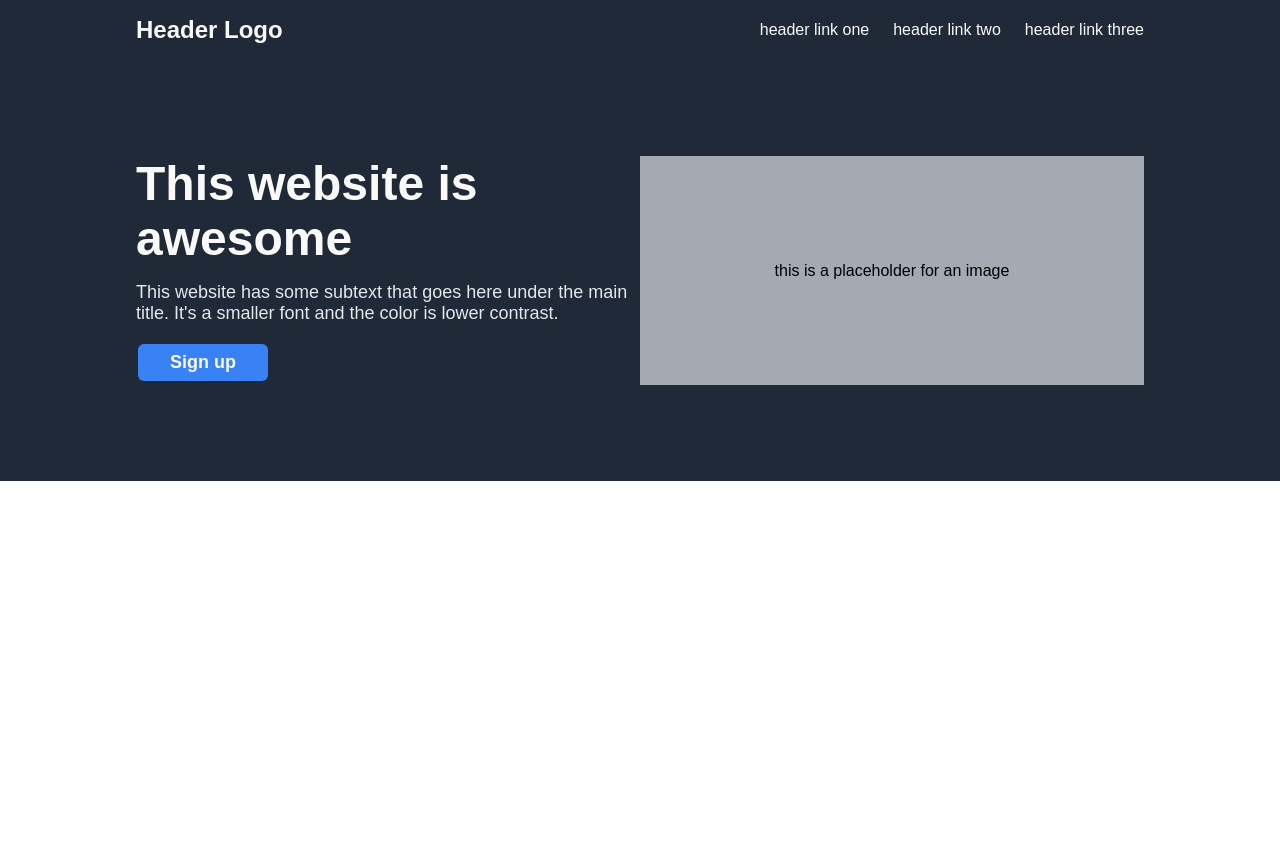
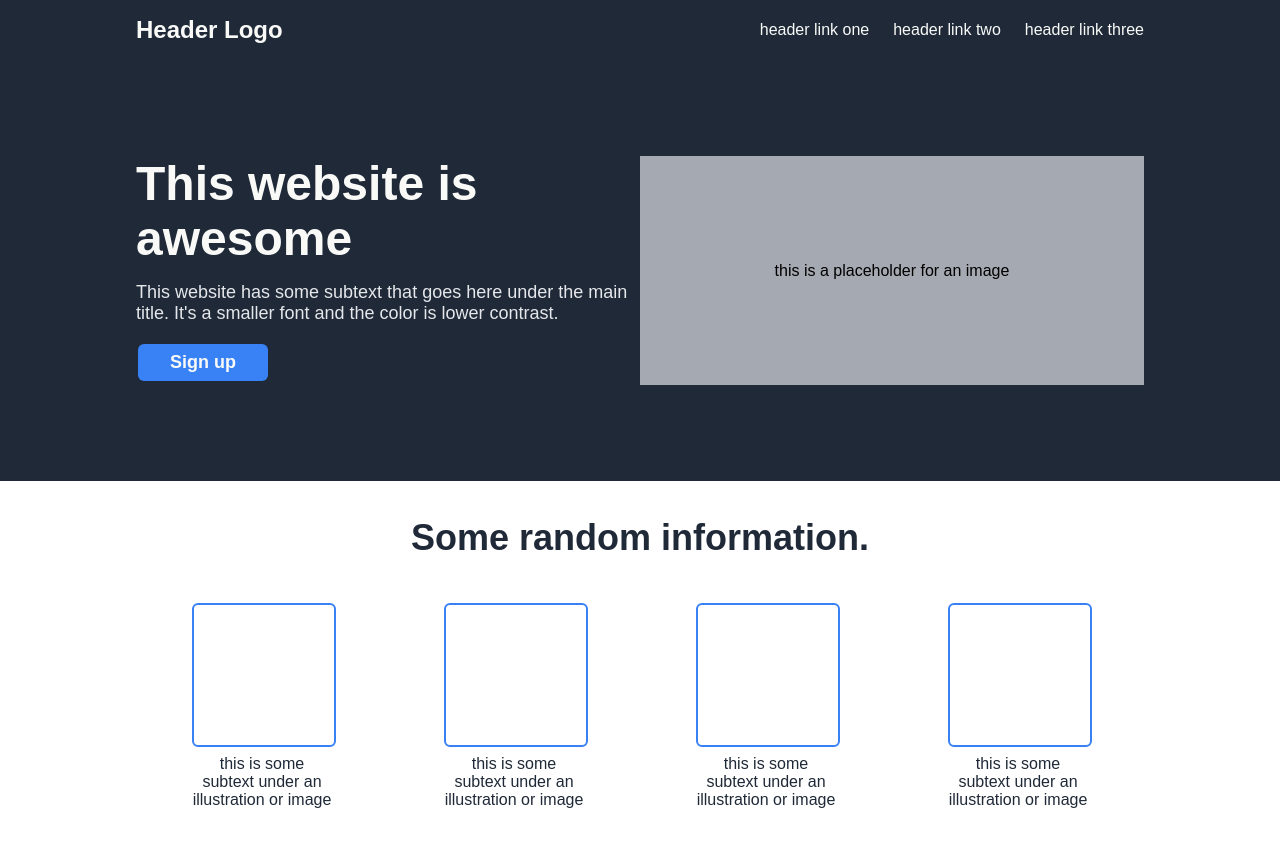
Before and after one commit to ayrt-n/odin-landing-page, a plain HTML site: page index.html in a window 1280 px wide. Before the commit the page ends 800 px from the top, so only its background shows below. Drawn offline with Linux system fonts and the light colour scheme.

Commit message:
Add info section and styling

```diff
--- a/index.html
+++ b/index.html
@@ -24,5 +24,22 @@
             </div>
             <div class="img-placeholder">this is a placeholder for an image</div>
         </div>
+        <div class="info">
+            <div class="info-header">Some random information.</div>
+            <div class="info-container">
+                <div class="info-card">
+                    <div class="box"></div><div class="subtext">this is some subtext under an illustration or image</div>
+                </div>
+                <div class="info-card">
+                    <div class="box"></div><div class="subtext">this is some subtext under an illustration or image</div>
+                </div>
+                <div class="info-card">
+                    <div class="box"></div><div class="subtext">this is some subtext under an illustration or image</div>
+                </div>
+                <div class="info-card">
+                    <div class="box"></div><div class="subtext">this is some subtext under an illustration or image</div>
+                </div>
+            </div>
+        </div>
     </body>
 </html>
--- a/style.css
+++ b/style.css
@@ -1,5 +1,4 @@
 body {
-    height: 100vh;
     margin: 0;
     display: flex;
     flex-direction: column;
@@ -82,3 +81,43 @@ a {
     align-items: stretch;
     padding: 96px 136px;
 }
+
+.info {
+    padding: 36px 136px;
+}
+
+.info-header {
+    font-size: 36px;
+    font-weight: 900;
+    color: #1F2937;
+    margin-bottom: 36px;
+    text-align: center;
+}
+
+.info-container {
+    display: flex;
+    align-items: center;
+    justify-content: space-around;
+}
+
+.info-card {
+    flex: 1;
+    max-width: 140px;
+    margin: 0px 8px;
+}
+
+.box {
+    border-radius: 6px;
+    border: 2px solid #3882F6;
+    padding: 20px;
+    width: 100px;
+    height: 100px;
+    margin: 8px 0px;
+    flex: 1;
+}
+
+
+.subtext {
+    color: #1F2937;
+    text-align: center;
+}
```
